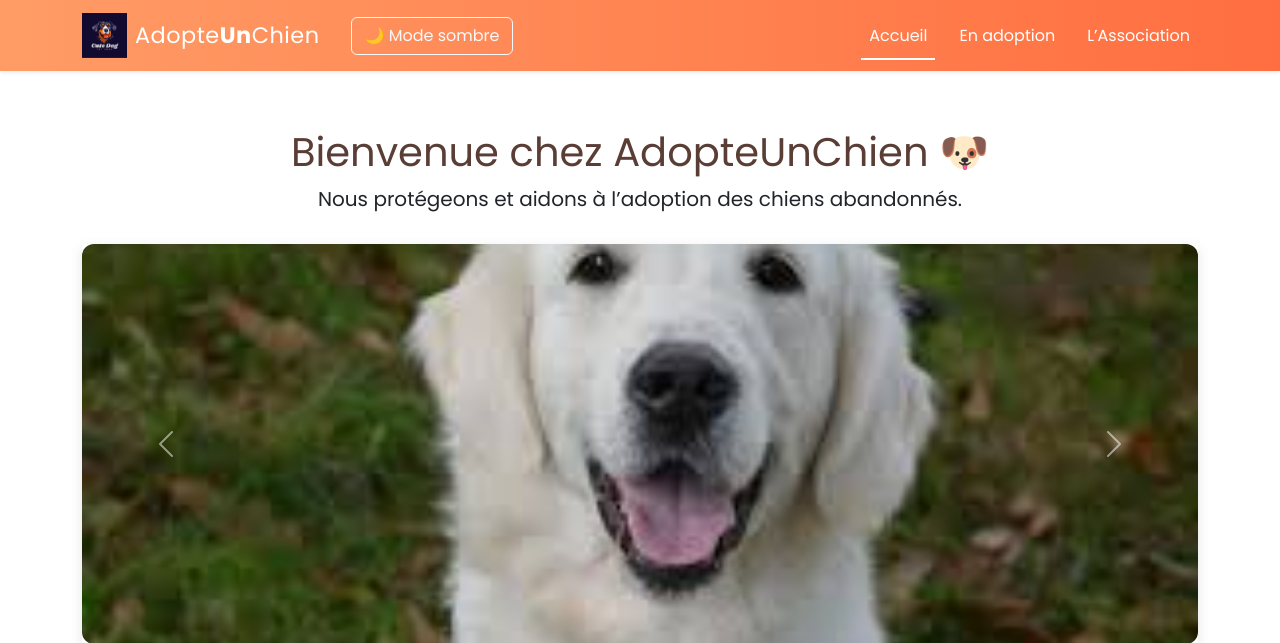
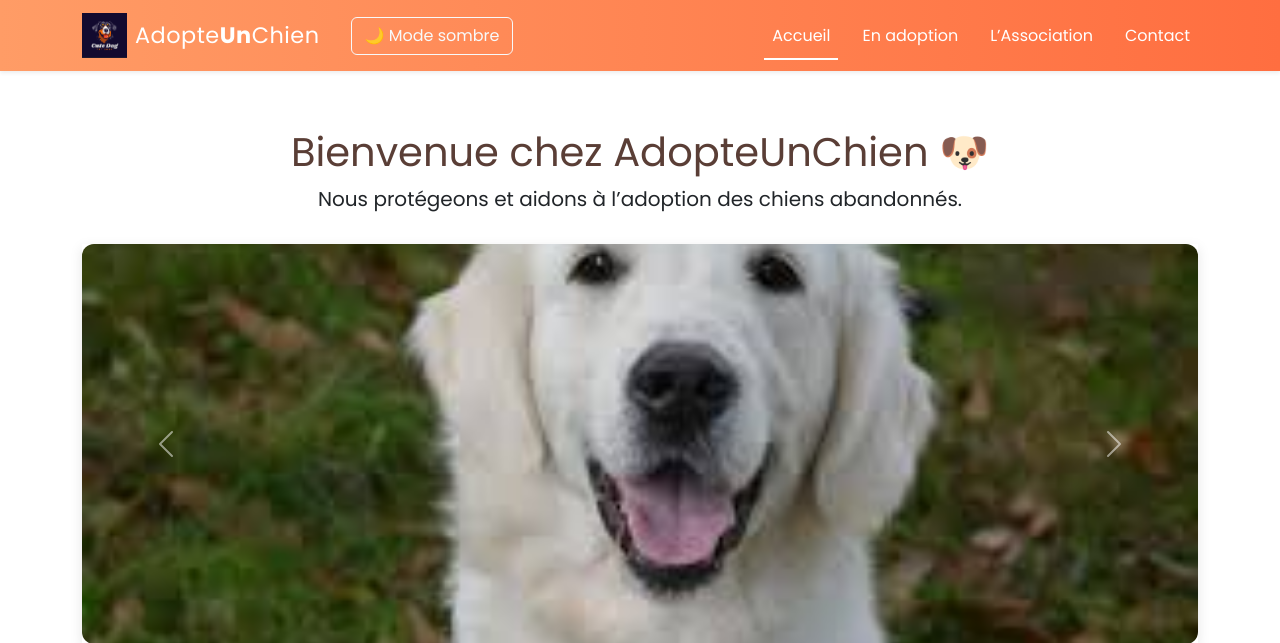
Before and after one commit to NAKA1999/Projet-RATT, a PHP site: page /index.php in a window 1280 px wide. Shown: the top 643 px of the page. Run offline with PHP 8.4, Linux system fonts and the light colour scheme; some libraries are stand-ins or nearby versions.

Commit message:
lien de la page contact

```diff
--- a/includes/header.php
+++ b/includes/header.php
@@ -8,7 +8,7 @@
   <link href="https://cdn.jsdelivr.net/npm/bootstrap@5.3.0/dist/css/bootstrap.min.css" rel="stylesheet">
   <!-- Police douce (Google Fonts) -->
   <link href="https://fonts.googleapis.com/css2?family=Poppins:wght@400;600;700&display=swap" rel="stylesheet">
-  <!-- Ton CSS perso -->
+
   <link rel="stylesheet" href="assets/css/style.css">
 </head>
 <body>
@@ -42,6 +42,9 @@
         <li class="nav-item">
           <a class="nav-link<?php echo basename($_SERVER['PHP_SELF'])=='association.php' ? ' active' : ''; ?>" href="association.php">L’Association</a>
         </li>
+        <li class="nav-item">
+  <a class="nav-link<?php echo basename($_SERVER['PHP_SELF'])=='contact.php' ? ' active' : ''; ?>" href="contact.php">Contact</a>
+</li>
       </ul>
     </div>
 
```
